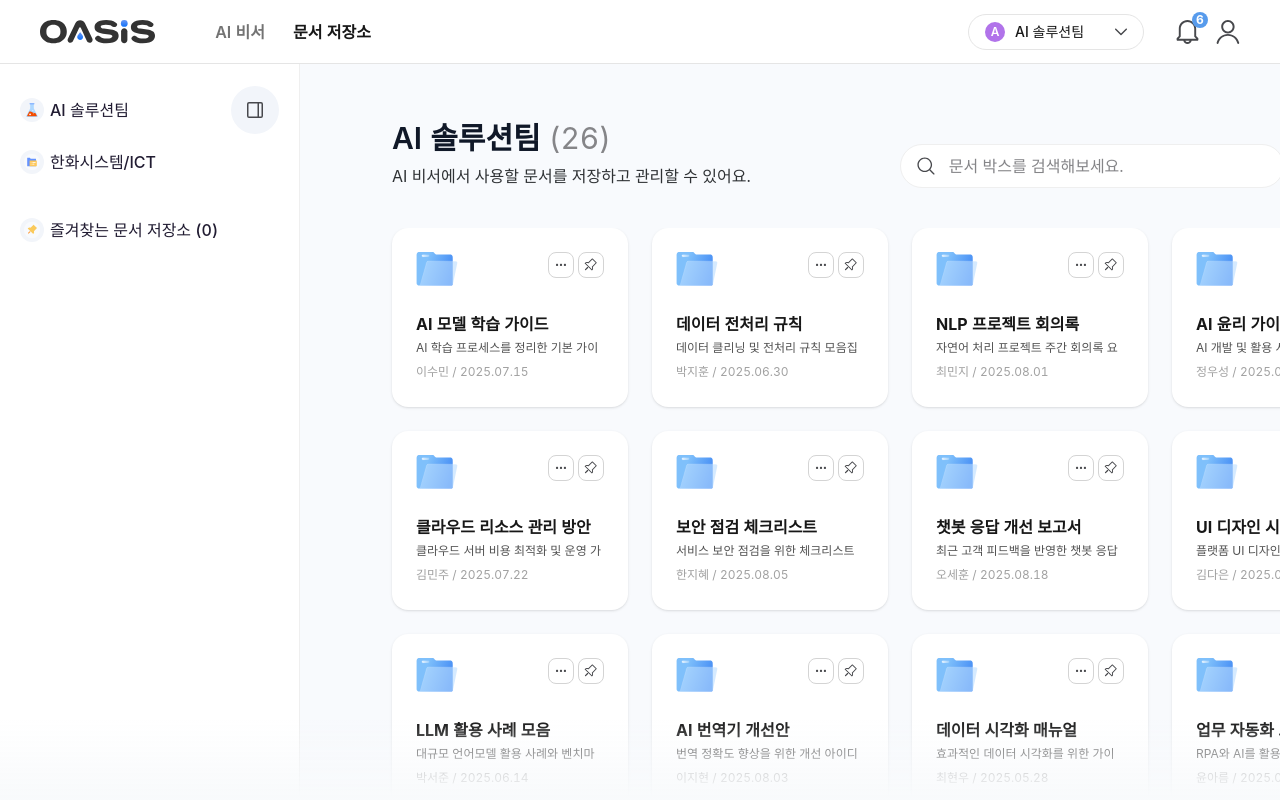
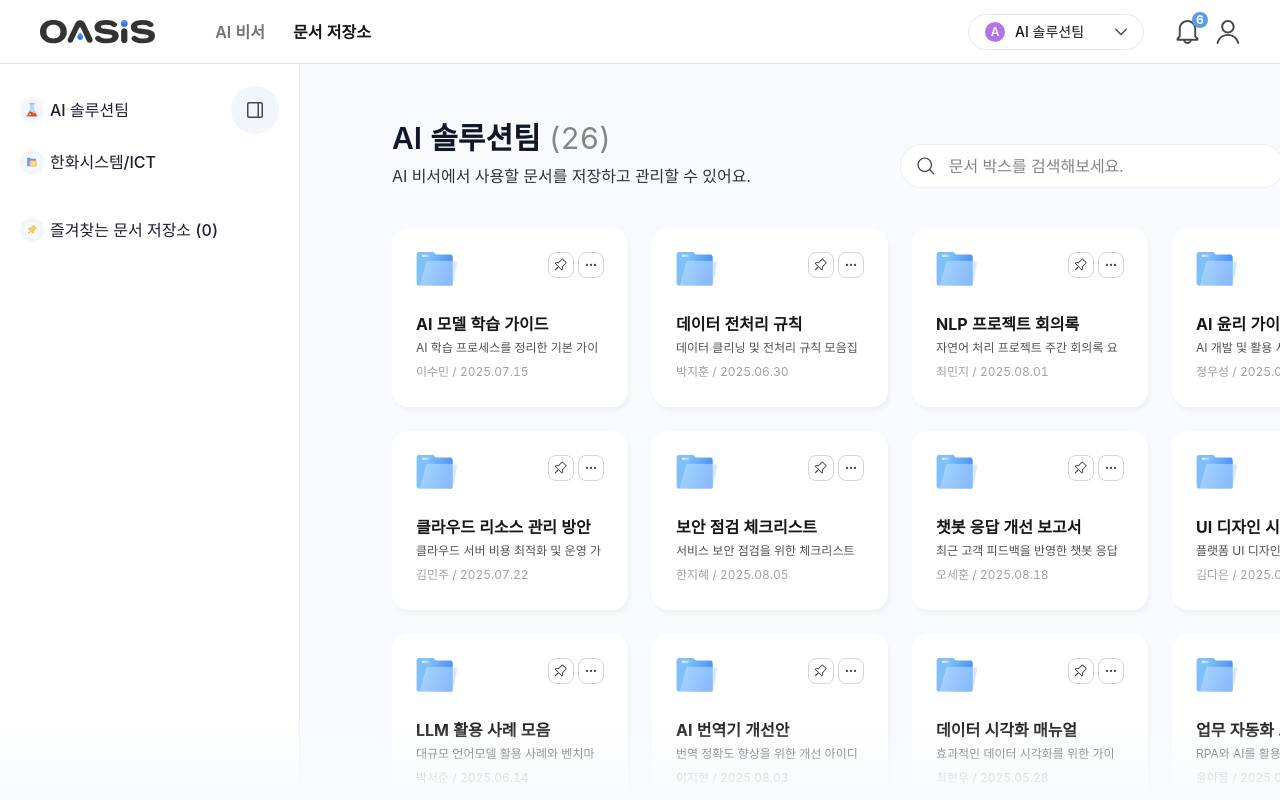
Before and after one commit to jieunchoi-hw/oasis-fe-portal-vue, a Vue app: page /rag in a window 1280 px wide. Shown: the top 800 px of the page. Built offline with nearby package versions, Linux system fonts and the light colour scheme.

Commit message:
rag card style 피그마 반영

```diff
--- a/src/components/RagCard.vue
+++ b/src/components/RagCard.vue
@@ -1,8 +1,8 @@
 <template>
   <div>
     <div
-      class="bg-white rounded-2xl hover:shadow-md transition-shadow cursor-pointer shadow-sm"
-      :class="{ 'border-1 border-blue-400': isFavorite }"
+      class="bg-white rounded-2xl hover:shadow-[0_0.625rem_2rem_-0.25rem_rgba(24,39,75,0.12)] transition-shadow cursor-pointer shadow-[0.125rem_0.25rem_0.25rem_0_rgba(0,0,0,0.04)]"
+      :class="{ 'border-1 border-blue-100': isFavorite }"
       @click="handleCardClick"
     >
       <!-- 카드 헤더 -->
@@ -20,22 +20,28 @@
           <!-- 액션 버튼들 -->
           <div class="flex items-center gap-1">
             <!-- 더보기 컨텍스트 메뉴 -->
+            <button
+              class="w-6.5 h-6.5 border border-neutral-300 rounded-lg flex items-center justify-center hover:bg-neutral-50 transition-colors"
+              @click.stop="handlePin"
+              :class="{
+                'bg-indigo-50 rounded-lg border-none hover:!bg-indigo-100':
+                  isFavorite,
+              }"
+            >
+              <img
+                :src="
+                  isFavorite
+                    ? 'src/assets/icons/unpin-icon.svg'
+                    : 'src/assets/icons/pin-icon.svg'
+                "
+                alt="고정"
+                class="w-4.5 h-4.5"
+              />
+            </button>
             <ContextMenu
               :menu-items="menuItems"
               @item-click="handleMenuItemClick"
             />
-
-            <button
-              class="w-6.5 h-6.5 border border-neutral-300 rounded-lg flex items-center justify-center hover:bg-neutral-50 transition-colors"
-              @click.stop="handlePin"
-              :class="{ 'bg-blue-50': isFavorite }"
-            >
-              <img
-                src="@/assets/icons/pin-icon.svg"
-                alt="고정"
-                class="w-4.5 h-4.5"
-              />
-            </button>
           </div>
         </div>
 
```
Also changed, not shown: src/assets/icons/unpin-icon.svg (added).
